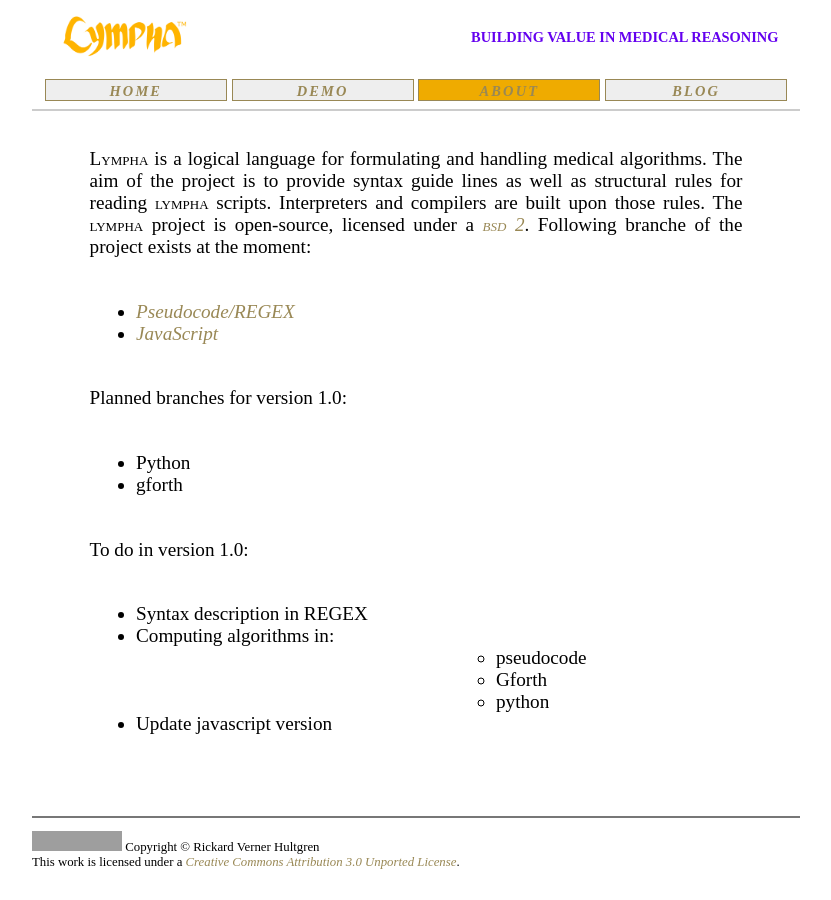
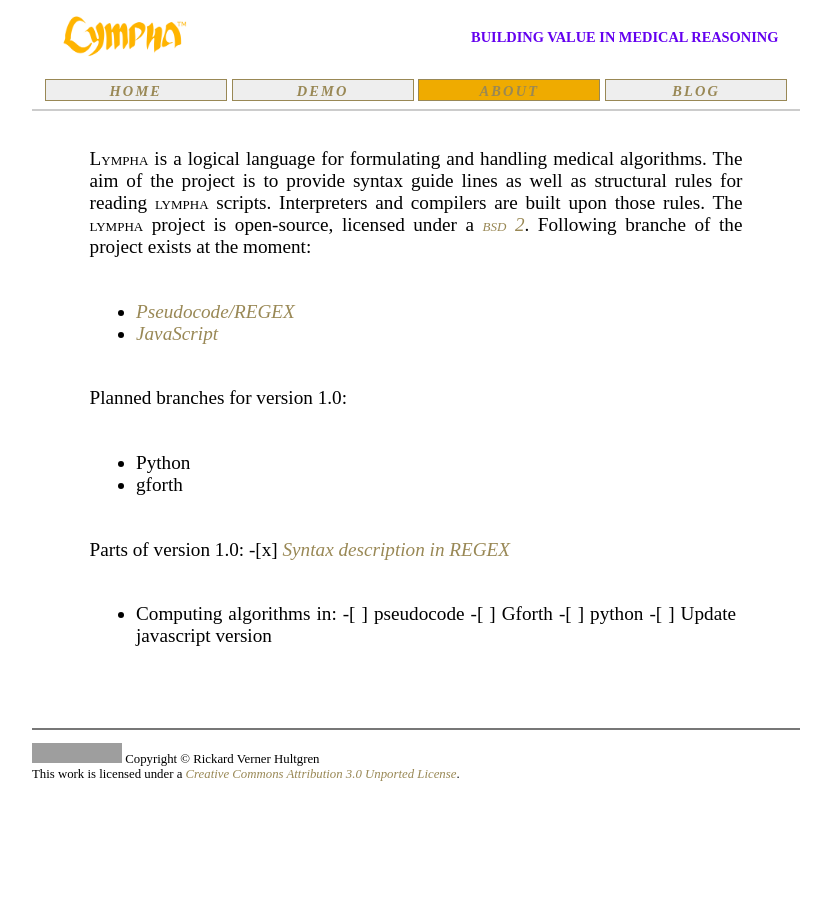
Before and after one commit to RickardHultgren/LYMPHA, a Jekyll site: the page built from about.md, in a window 1280 px wide. Shown: the whole page, without its empty margins (224-1055 px from the left). Built offline with Jekyll 4.4.1, drawn with Linux system fonts in a browser that asks for light colours; some web fonts are replaced; our own code applies the rules of GitHub Pages for plain Markdown files; grey boxes are pictures that could not be loaded.

Commit message:
Update about.md

```diff
--- a/about.md
+++ b/about.md
@@ -13,10 +13,10 @@ Planned branches for version 1.0:
  - gforth
 
 
-To do in version 1.0:
- - Syntax description in REGEX
+Parts of version 1.0:
+ -[x] [Syntax description in REGEX](https://github.com/RickardHultgren/lympha/blob/master/LYMPHA_syntax.0.1.pdf)
  - Computing algorithms in:
-   - pseudocode
-   - Gforth
-   - python
- - Update javascript version
+   -[ ] pseudocode
+   -[ ] Gforth
+   -[ ] python
+ -[ ] Update javascript version
```
